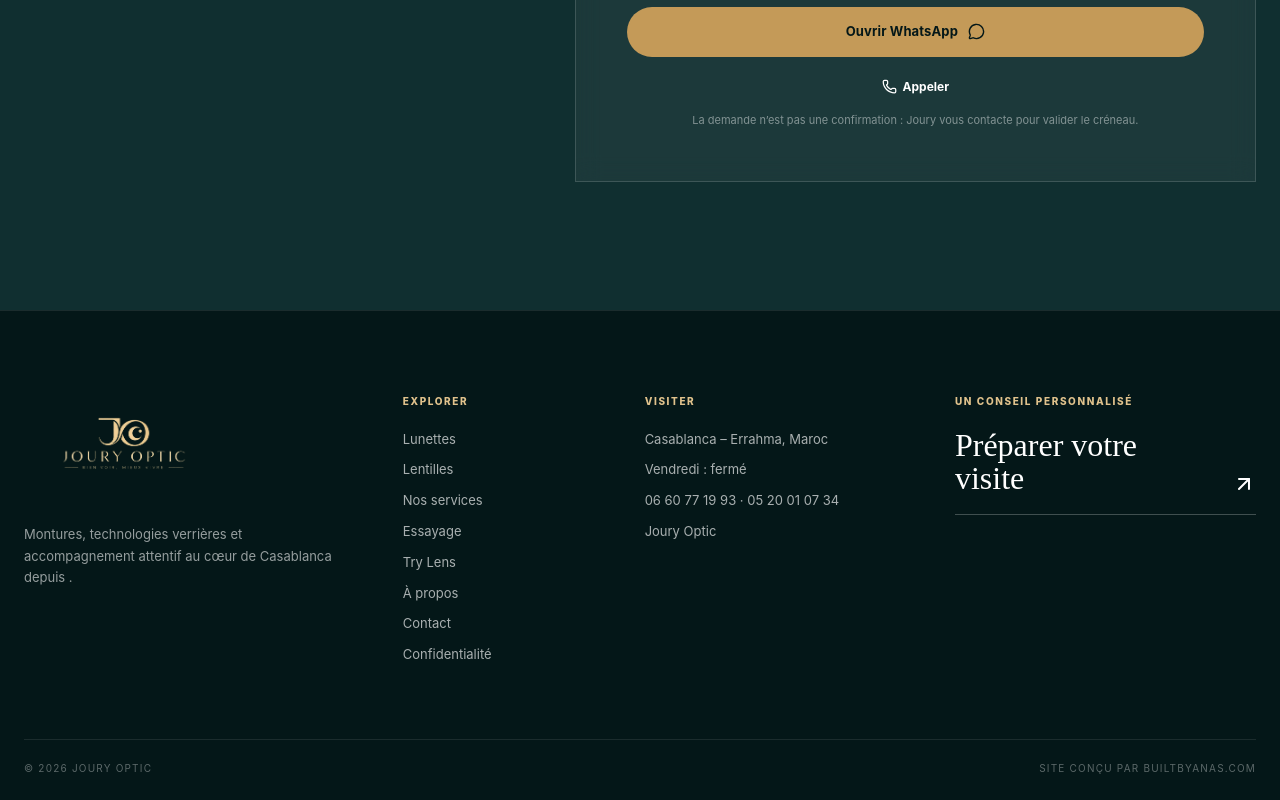
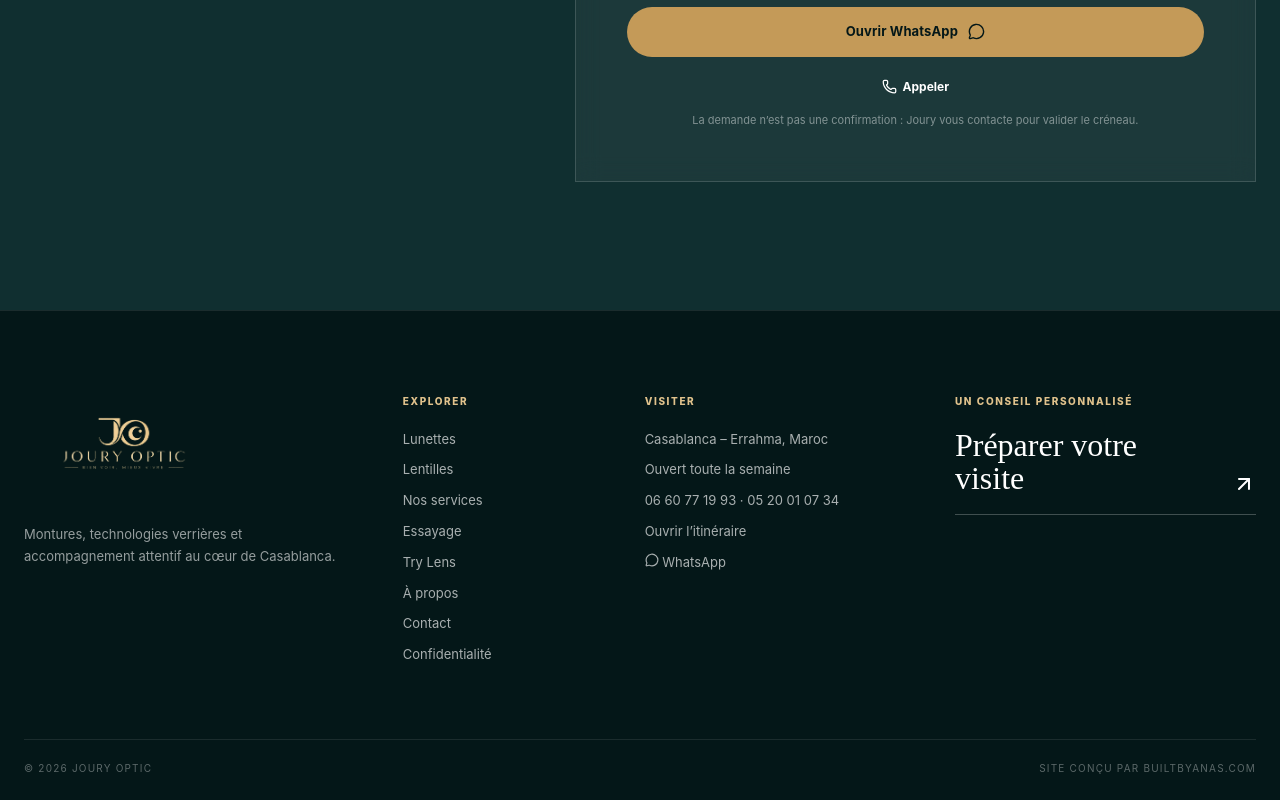
Before and after one commit to Anasseurukoo/joury-optic, a Next.js app: page / in a window 1280 px wide. Shown: the part 8910-9710 px from the top of the page. Built offline with nearby package versions, Linux system fonts and the light colour scheme.

Commit message:
Update footer with Joury contact details

```diff
--- a/components/Footer.tsx
+++ b/components/Footer.tsx
@@ -1,6 +1,6 @@
 import { withBasePath } from "../lib/paths";
-﻿import Link from "next/link";
-import { ArrowUpRight } from "lucide-react";
+import Link from "next/link";
+import { ArrowUpRight, MessageCircle } from "lucide-react";
 import { business, navigation } from "../lib/config";
 
 export default function Footer() {
@@ -24,8 +24,8 @@ export default function Footer() {
           </Link>
 
           <p>
-            Montures, technologies verri&egrave;res et accompagnement attentif
-            au c&oelig;ur de Casablanca depuis {business.founded}.
+            Montures, technologies verrières et accompagnement attentif
+            au cœur de Casablanca.
           </p>
         </div>
 
@@ -43,7 +43,7 @@ export default function Footer() {
             ))}
 
             <Link href="/confidentialite">
-              Confidentialit&eacute;
+              Confidentialité
             </Link>
           </nav>
         </div>
@@ -53,28 +53,39 @@ export default function Footer() {
 
           <address className="footer-address">
             <span>{business.address}</span>
-
-            <span>
-              Vendredi : ferm&eacute;
-            </span>
+            <span>Ouvert toute la semaine</span>
 
             <a href={`tel:${business.phoneHref}`}>
               {business.phoneDisplay}
             </a>
 
-            <span>
-              {business.contactName}
-            </span>
+            <a
+              href={business.mapsUrl}
+              target="_blank"
+              rel="noreferrer"
+            >
+              Ouvrir l’itinéraire
+            </a>
 
-            <a href={`mailto:${business.email}`}>
-              {business.email}
+            <a
+              href={business.whatsappUrl}
+              target="_blank"
+              rel="noreferrer"
+            >
+              <MessageCircle size={14} /> WhatsApp
             </a>
+
+            {business.email && (
+              <a href={`mailto:${business.email}`}>
+                {business.email}
+              </a>
+            )}
           </address>
         </div>
 
         <div className="footer-cta">
           <p className="footer-title">
-            Un conseil personnalis&eacute;
+            Un conseil personnalisé
           </p>
 
           <Link
@@ -82,7 +93,7 @@ export default function Footer() {
             className="footer-big-link"
           >
             <span>
-              Pr&eacute;parer votre visite
+              Préparer votre visite
             </span>
 
             <ArrowUpRight size={24} />
@@ -101,7 +112,7 @@ export default function Footer() {
           target="_blank"
           rel="noreferrer"
         >
-          Site con&ccedil;u par BuiltByAnas.com
+          Site conçu par BuiltByAnas.com
         </a>
       </div>
     </footer>
```
